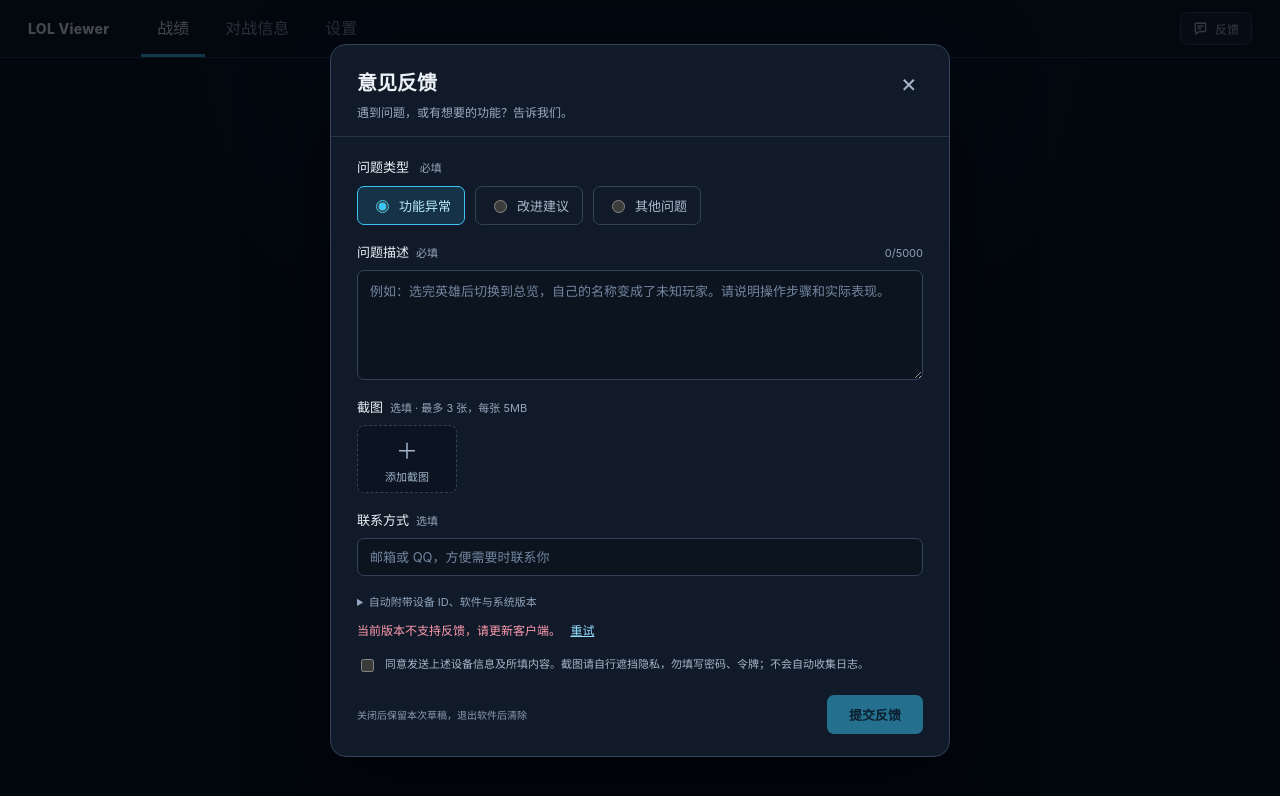
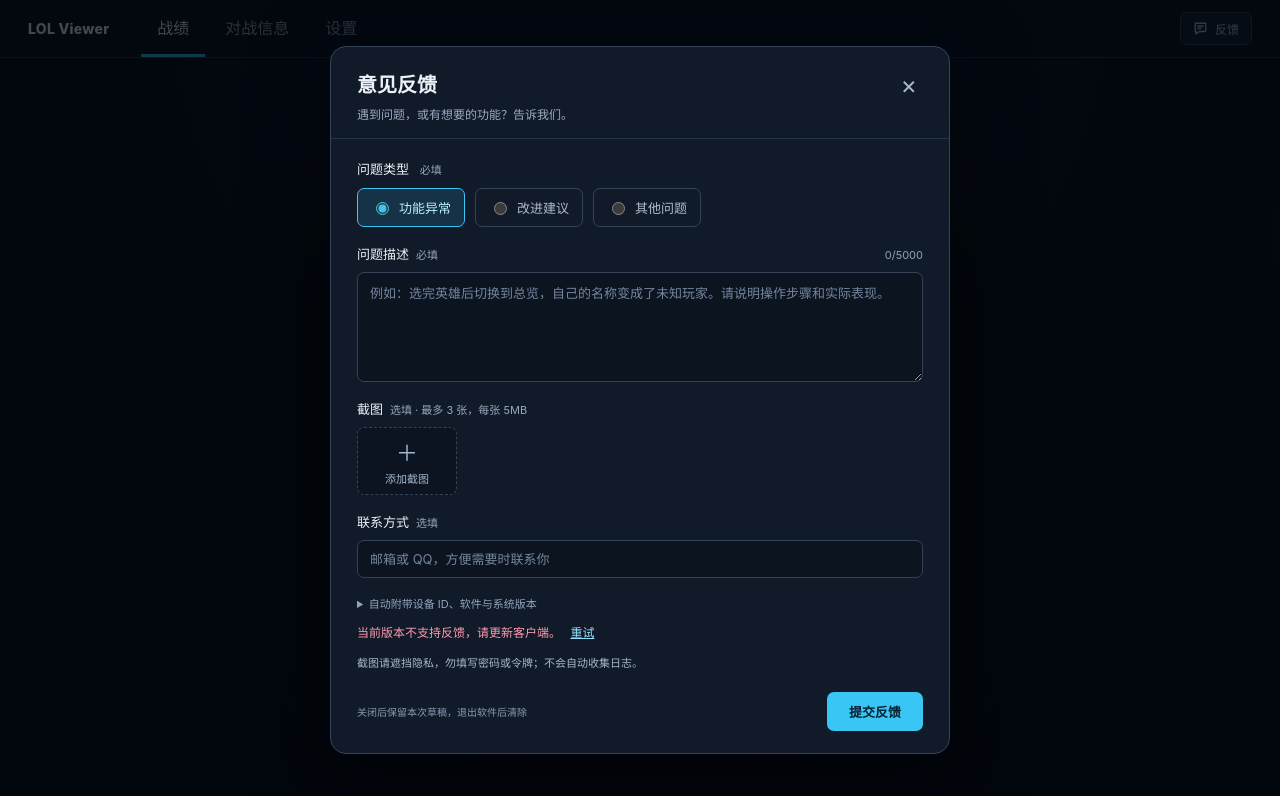
Before and after one commit to avoidsight/lol-viewer, a React (Vite) app in the folder apps/desktop/src/renderer/: page / in a window 1280 px wide. Both pictures are taken after a click on the button "反馈". Shown: the top 796 px of the page. Built offline with nearby package versions, Linux system fonts and the light colour scheme.

Commit message:
fix(feedback): replace consent checkbox with inline validation

```diff
--- a/apps/desktop/src/renderer/src/features/feedback/FeedbackDialog.tsx
+++ b/apps/desktop/src/renderer/src/features/feedback/FeedbackDialog.tsx
@@ -17,6 +17,7 @@ export function readScreenshot(file: File): Promise<Preview> {
 
 export default function FeedbackDialog({ open, onClose, api }: { open: boolean; onClose: () => void; api?: Partial<FeedbackApi> }) {
   const dialog = useRef<HTMLDialogElement>(null);
+  const descriptionField = useRef<HTMLTextAreaElement>(null);
   const requestId = useRef<string | undefined>(undefined);
   const pending = useRef(false);
   const [type, setType] = useState<FeedbackInput['type']>('BUG');
@@ -26,11 +27,15 @@ export default function FeedbackDialog({ open, onClose, api }: { open: boolean;
   const [context, setContext] = useState<FeedbackContext>();
   const [contextRetry, setContextRetry] = useState(0);
   const [contextError, setContextError] = useState('');
-  const [consent, setConsent] = useState(false);
+  const [validationAttempted, setValidationAttempted] = useState(false);
   const [busy, setBusy] = useState(false);
   const [reading, setReading] = useState(false);
   const [error, setError] = useState('');
   const [success, setSuccess] = useState('');
+  const descriptionError = !description.trim() ? '请填写问题描述。'
+    : description.trim().length < 10 ? '请至少填写 10 个字，描述遇到的问题。'
+    : description.trim().length > 5000 ? '问题描述不能超过 5000 个字。' : '';
+  const showDescriptionError = validationAttempted && !!descriptionError;
 
   const edited = () => { requestId.current = undefined; setError(''); };
   useEffect(() => {
@@ -59,9 +64,14 @@ export default function FeedbackDialog({ open, onClose, api }: { open: boolean;
   async function submit(event: FormEvent) {
     event.preventDefault();
     if (pending.current || reading) return;
-    if (description.trim().length < 10) { setError('请至少填写 10 个字，描述遇到的问题。'); return; }
+    setValidationAttempted(true);
+    if (descriptionError) {
+      setError('');
+      descriptionField.current?.focus();
+      descriptionField.current?.scrollIntoView({ block: 'nearest' });
+      return;
+    }
     if (!context || !api?.submitFeedback) { setError('反馈服务尚未就绪，请重试。'); return; }
-    if (!consent) { setError('请确认发送设备信息及你填写的内容。'); return; }
     pending.current = true;
     setBusy(true); setError('');
     requestId.current ??= crypto.randomUUID();
@@ -69,18 +79,19 @@ export default function FeedbackDialog({ open, onClose, api }: { open: boolean;
       const result = await api.submitFeedback({ requestId: requestId.current, type, description: description.trim(), contact: contact.trim(), screenshots: screenshots.map(({ mimeType, data }) => ({ mimeType, data })) });
       if (!result.ok) { setError(result.error); return; }
       setSuccess(result.id);
-      setDescription(''); setContact(''); setScreenshots([]); setConsent(false); requestId.current = undefined;
+      setDescription(''); setContact(''); setScreenshots([]); setValidationAttempted(false); requestId.current = undefined;
     } catch { setError('未能确认提交结果，内容已保留，请稍后重试。'); }
     finally { pending.current = false; setBusy(false); }
   }
-  const close = () => { if (!pending.current) { onClose(); setSuccess(''); setError(''); } };
+  const close = () => { if (!pending.current) { onClose(); setSuccess(''); setError(''); setValidationAttempted(false); } };
   return <dialog ref={dialog} className="feedback-dialog" aria-labelledby="feedback-title" onCancel={event => { event.preventDefault(); close(); }}>
     <header className="feedback-dialog__header"><div><h2 id="feedback-title">意见反馈</h2><p>遇到问题，或有想要的功能？告诉我们。</p></div><button type="button" className="feedback-icon-button" aria-label="关闭反馈" disabled={busy} onClick={close}>×</button></header>
     {success ? <section className="feedback-success" role="status"><span aria-hidden="true">✓</span><h3>反馈已提交</h3><p>感谢反馈，可保留编号以便后续沟通。</p><code>{success}</code><button type="button" onClick={close}>完成</button></section> :
-      <form onSubmit={event => void submit(event)} className="feedback-form">
+      <form noValidate onSubmit={event => void submit(event)} className="feedback-form">
         <fieldset disabled={busy || reading}><legend>问题类型 <small>必填</small></legend><div className="feedback-types">{Object.entries(feedbackTypes).map(([value, label]) => <label key={value} className={type === value ? 'is-selected' : ''}><input type="radio" name="feedback-type" value={value} checked={type === value} onChange={() => { edited(); setType(value as FeedbackInput['type']); }} />{label}</label>)}</div>
           <label className="feedback-label" htmlFor="feedback-description">问题描述 <small>必填</small><span>{description.length}/5000</span></label>
-          <textarea id="feedback-description" required minLength={10} maxLength={5000} value={description} onChange={event => { edited(); setDescription(event.target.value); }} placeholder="例如：选完英雄后切换到总览，自己的名称变成了未知玩家。请说明操作步骤和实际表现。" />
+          <textarea ref={descriptionField} id="feedback-description" required minLength={10} maxLength={5000} aria-invalid={showDescriptionError} aria-describedby={showDescriptionError ? 'feedback-description-error' : undefined} value={description} onChange={event => { edited(); setDescription(event.target.value); }} placeholder="例如：选完英雄后切换到总览，自己的名称变成了未知玩家。请说明操作步骤和实际表现。" />
+          {showDescriptionError && <p id="feedback-description-error" className="feedback-field-error" role="alert">{descriptionError}</p>}
           <div className="feedback-label">截图 <small>选填 · 最多 3 张，每张 5MB</small></div>
           <div className="feedback-screenshots">{screenshots.map((shot, index) => <div className="feedback-screenshot" key={`${index}-${shot.name}`}><img src={`data:${shot.mimeType};base64,${shot.data}`} alt={`反馈截图 ${index + 1}`} /><button type="button" aria-label={`移除截图 ${index + 1}`} onClick={() => { edited(); setScreenshots(previous => previous.filter((_, i) => i !== index)); }}>×</button></div>)}
             {screenshots.length < MAX_SCREENSHOTS && <label className="feedback-upload"><span aria-hidden="true">＋</span><span>{reading ? '读取中…' : '添加截图'}</span><input type="file" aria-label="添加截图" accept="image/png,image/jpeg,image/webp" multiple onChange={event => { const files = [...(event.target.files ?? [])]; event.target.value = ''; void addFiles(files); }} /></label>}
@@ -89,9 +100,9 @@ export default function FeedbackDialog({ open, onClose, api }: { open: boolean;
         </fieldset>
         <details className="feedback-context"><summary>自动附带设备 ID、软件与系统版本</summary>{context ? <dl><dt>设备 ID</dt><dd>{context.deviceId}</dd><dt>软件版本</dt><dd>{context.clientVersion}</dd><dt>系统</dt><dd>{context.systemInfo}</dd></dl> : <p>{contextError || '正在读取设备信息…'}</p>}<p>设备 ID 是应用专属标识，用于关联问题；不上传原始硬件编号，不用作身份验证。</p></details>
         {contextError && <p className="feedback-error" role="alert">{contextError} <button type="button" disabled={busy} onClick={() => setContextRetry(value => value + 1)}>重试</button></p>}
-        <label className="feedback-consent"><input type="checkbox" checked={consent} disabled={busy} onChange={event => setConsent(event.target.checked)} /><span>同意发送上述设备信息及所填内容。截图请自行遮挡隐私，勿填写密码、令牌；不会自动收集日志。</span></label>
+        <p className="feedback-privacy-note">截图请遮挡隐私，勿填写密码或令牌；不会自动收集日志。</p>
         {error && <p className="feedback-error" role="alert">{error}</p>}
-        <footer><span>关闭后保留本次草稿，退出软件后清除</span><button type="submit" disabled={busy || reading || !context || !consent}>{busy ? '正在提交…' : '提交反馈'}</button></footer>
+        <footer><span>关闭后保留本次草稿，退出软件后清除</span><button type="submit" disabled={busy || reading}>{busy ? '正在提交…' : '提交反馈'}</button></footer>
       </form>}
   </dialog>;
 }
--- a/apps/desktop/src/renderer/src/features/feedback/feedback.css
+++ b/apps/desktop/src/renderer/src/features/feedback/feedback.css
@@ -12,13 +12,16 @@
 .feedback-types { display: flex; gap: 10px; }
 .feedback-types label { display: flex; align-items: center; gap: 7px; cursor: pointer; padding: 9px 13px; border: 1px solid #344258; border-radius: 7px; color: #adbbcd; }
 .feedback-types label.is-selected { border-color: #39c6f4; background: #153246; color: #b9edff; }
-.feedback-form input[type=radio], .feedback-form input[type=checkbox] { accent-color: #39c6f4; }
+.feedback-form input[type=radio] { accent-color: #39c6f4; }
 .feedback-label { display: flex; align-items: baseline; margin: 17px 0 9px; }
 .feedback-label > span { margin-left: auto; font-size: 11px; color: #8fa1b8; }
 .feedback-form textarea, .feedback-form input:not([type]) { display: block; box-sizing: border-box; width: 100%; border: 1px solid #344258; border-radius: 7px; padding: 10px 12px; background: #0c1420; color: #edf2f8; font: inherit; }
 .feedback-form textarea { height: 110px; min-height: 90px; resize: vertical; line-height: 1.6; }
 .feedback-form textarea::placeholder, .feedback-form input::placeholder { color: #74869f; }
 .feedback-dialog :focus-visible { outline: 2px solid #39c6f4; outline-offset: 2px; }
+.feedback-form textarea[aria-invalid=true] { border-color: #ff718a; box-shadow: 0 0 0 1px #ff718a; }
+.feedback-form textarea[aria-invalid=true]:focus-visible { outline-color: #ff718a; }
+.feedback-field-error { margin: 7px 0 0; color: #ff9baf; font-size: 12px; line-height: 1.5; }
 .feedback-screenshots { display: flex; gap: 12px; flex-wrap: wrap; }
 .feedback-screenshot, .feedback-upload { width: 100px; height: 68px; position: relative; border: 1px solid #344258; border-radius: 7px; background: #0b1420; }
 .feedback-screenshot img { width: 100%; height: 100%; object-fit: contain; border-radius: 7px; }
@@ -31,8 +34,7 @@
 .feedback-context summary { cursor: pointer; }
 .feedback-context dl { display: grid; grid-template-columns: 65px 1fr; gap: 8px; padding: 12px; background: #0c1420; border-radius: 6px; }
 .feedback-context dd { margin: 0; overflow-wrap: anywhere; font-family: monospace; }
-.feedback-consent { display: flex; align-items: flex-start; gap: 8px; margin-top: 15px; color: #a8b7cb; font-size: 11px; line-height: 1.6; }
-.feedback-consent input { flex-shrink: 0; }
+.feedback-privacy-note { margin: 12px 0 0; color: #a8b7cb; font-size: 11px; line-height: 1.6; }
 .feedback-form footer { display: flex; align-items: center; justify-content: space-between; gap: 12px; margin-top: 20px; }
 .feedback-form footer > span { font-size: 10px; color: #8a9cb3; }
 .feedback-form button[type=submit], .feedback-success button { padding: 10px 22px; border: 0; border-radius: 7px; background: #39c6f4; color: #062234; font-weight: 700; white-space: nowrap; }
```
Also changed, not shown: 2 other files (tests, documents, lock files or other folders).
